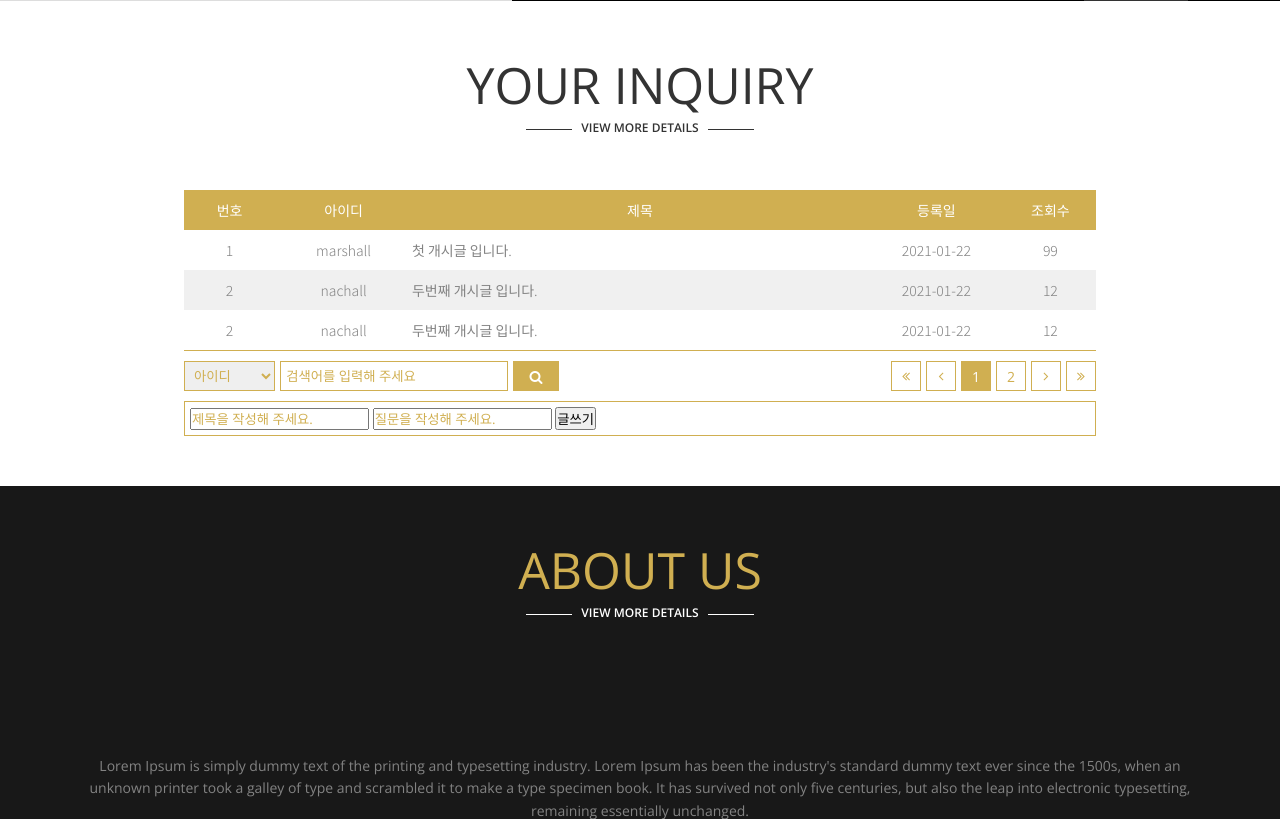
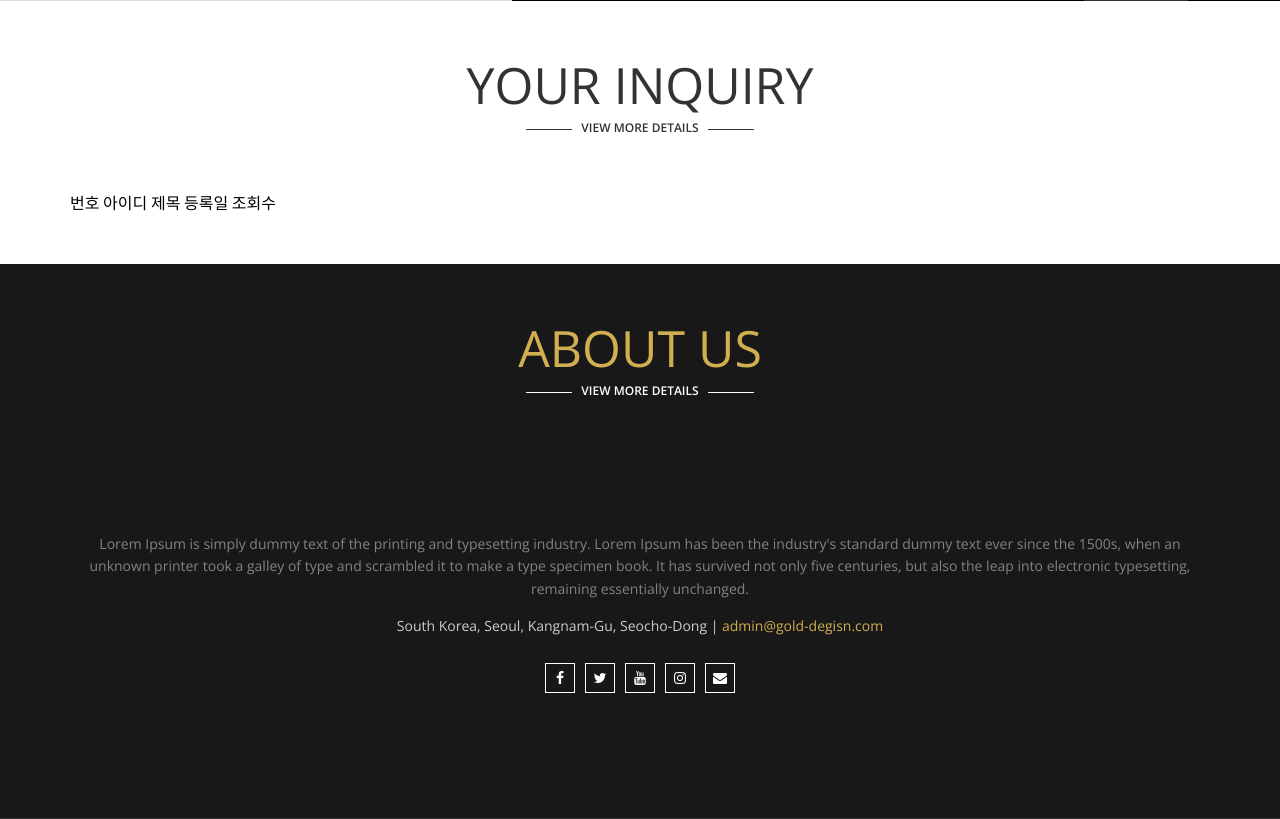
Before and after one commit to Marshallhch/dbproject, a PHP site: page /pages/qna/qna.php in a window 1280 px wide. Shown: the part 459-1278 px from the top of the page. Run offline with PHP 8.4, Linux system fonts and the light colour scheme.

Commit message:
Revert "1/22 글쓰기 게시판 UI 제작 중"
This reverts commit 35505d01af5c6522138f1d2f8a4a5dd0fd78208b.

```diff
--- a/gold/css/qna.css
+++ b/gold/css/qna.css
@@ -1,31 +1 @@
-/* qna table style */
-.qnaBoxes .qnaTable{width:80%; height:auto; margin:auto;}
-
-.qnaBoxes .qnaTable li:nth-child(odd){background:#f0f0f0;}
-.qnaBoxes .qnaTable li.qnaTitle{width:100%; height:auto; background:#d0af51;}
-.qnaBoxes .qnaTable li span{color:#fff; text-align:center; display:block; float:left; padding:10px 0;font-family:'Noto Sans KR', sans-serif; font-weight:300;}
-.qnaBoxes .qnaTable li.qnaContent span.qnaTit{text-align:left;}
-/* .qnaBoxes .qnaTable li.qnaContent{_border-bottom:1px solid #d0af51;} */
-.qnaBoxes .qnaTable li.qnaContent:last-child{border-bottom:1px solid #d0af51;}
-.qnaBoxes .qnaTable li.qnaContent span,
-.qnaBoxes .qnaTable li.qnaContent span a{color:#838383;}
-.qnaBoxes .qnaTable li span.qnaNum{width:10%;}
-.qnaBoxes .qnaTable li span.qnaId{width:15%;}
-.qnaBoxes .qnaTable li span.qnaTit{width:50%;}
-.qnaBoxes .qnaTable li span.qnaReg{width:15%;}
-.qnaBoxes .qnaTable li span.qnaHit{width:10%;}
-
-/* qna search and paging number style */
-.qnaBoxes .searchPaging{width:80%; height:auto; margin:auto;}
-.qnaBoxes .searchPaging>div{width:50%; height:auto; float:left; margin-top:10px;}
-.qnaBoxes .searchPaging>div.paging{display:flex; justify-content: flex-end;}
-
-.qnaBoxes .searchSelect{width:20%; border-radius:0; outline:0; padding:5px;height:30px; border:1px solid #d0af51; color:#d0af51; float:left; display:block;}
-.qnaBoxes .qnaSearchInput{width:50%; height:30px; padding:5px; border:1px solid #d0af51; display:block; float:left; margin:0 5px;}
-.qnaBoxes .qnaSearchBtn{width:10%; height:30px; background:#d0af51; color:#fff; font-size:14px; border:1px solid #d0af51; outline:0;}
-
-.qnaBoxes .paging span{display:flex; width:30px; height:30px; border:1px solid #d0af51; color:#d0af51; justify-content: center; align-items: center;margin-left:5px; transition:all 0.4s;}
-.qnaBoxes .paging span:hover,
-.qnaBoxes .paging span.active{background:#d0af51; color:#fff;}
-
-.qnaBoxes .writeBox{width:80%; border:1px solid #d0af51; padding:5px; margin:auto; margin-top:10px;}
+.qnaTitle span{font-family:'Noto Sans KR', sans-serif; font-weight:300; font-size:16px;}
--- a/gold/pages/qna/qna.php
+++ b/gold/pages/qna/qna.php
@@ -46,68 +46,15 @@
           <div class="qnaBoxes deWeBoxes">
             <div class="qnaTable">
               <ul class="qnaList">
-                <li class="qnaTitle clear">
+                <li class="qnaTitle">
                   <span class="qnaNum">번호</span>
                   <span class="qnaId">아이디</span>
                   <span class="qnaTit">제목</span>
                   <span class="qnaReg">등록일</span>
                   <span class="qnaHit">조회수</span>
                 </li>
-                <li class="qnaContent clear">
-                  <span class="qnaNum">1</span>
-                  <span class="qnaId">marshall</span>
-                  <span class="qnaTit"><a href="#">첫 개시글 입니다.</a></span>
-                  <span class="qnaReg">2021-01-22</span>
-                  <span class="qnaHit">99</span>
-                </li>
-                <li class="qnaContent clear">
-                  <span class="qnaNum">2</span>
-                  <span class="qnaId">nachall</span>
-                  <span class="qnaTit"><a href="#">두번째 개시글 입니다.</a></span>
-                  <span class="qnaReg">2021-01-22</span>
-                  <span class="qnaHit">12</span>
-                </li>
-                <li class="qnaContent clear">
-                  <span class="qnaNum">2</span>
-                  <span class="qnaId">nachall</span>
-                  <span class="qnaTit"><a href="#">두번째 개시글 입니다.</a></span>
-                  <span class="qnaReg">2021-01-22</span>
-                  <span class="qnaHit">12</span>
-                </li>
               </ul>
             </div>
-            <!-- end of qna table -->
-
-            <div class="searchPaging clear">
-              <div class="search">
-                <form action="abc.php" name="qnaSearch" class="clear">
-                  <select name="searchSelect" id="" class="searchSelect">
-                    <option value="qnaSearchId">아이디</option>
-                    <option value="qnaSearchTitle">제목</option>
-                  </select>
-                  <input type="text" name="qnaSearchInput" placeholder="검색어를 입력해 주세요" class="qnaSearchInput">
-                  <button type="button" class="qnaSearchBtn"><i class="fa fa-search"></i></button>
-                </form>
-              </div>
-              <div class="paging">
-                <span class="firstPg"><i class="fa fa-angle-double-left"></i></span>
-                <span class="prevPg"><i class="fa fa-angle-left"></i></span>
-                <span class="PgNum active">1</span>
-                <span class="PgNum">2</span>
-                <span class="nextPg"><i class="fa fa-angle-right"></i></span>
-                <span class="lastPg"><i class="fa fa-angle-double-right"></i></span>
-              </div>
-            </div>
-            <!-- end of search paging -->
-
-            <div class="writeBox">
-              <form action="abc.php" method="post">
-                <input type="text" placeholder="제목을 작성해 주세요.">
-                <input type="text" placeholder="질문을 작성해 주세요.">
-                <button class="writeBtn">글쓰기</button>
-              </form>
-            </div>
-
           </div>
 
         </div>
```
